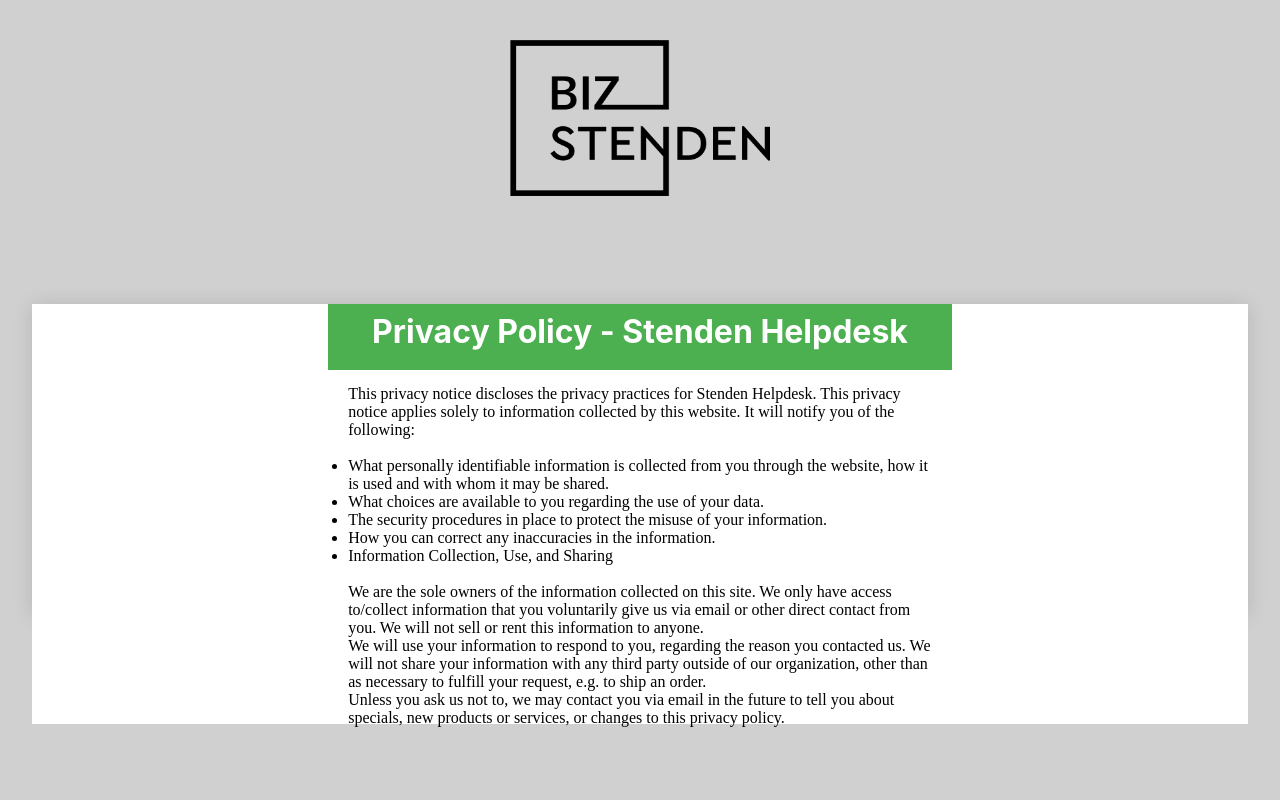
After one commit to be-easyy/Stenden-Helpdesk, a PHP site: page /privacy.html in a window 1280 px wide. The commit adds this page. Run offline with PHP 8.4, Linux system fonts and the light colour scheme; some libraries are stand-ins or nearby versions.

Commit message:
Final push, its done!

```diff
--- a/faq.html
+++ b/faq.html
@@ -59,9 +59,10 @@
                     the notifications. And unblock the file if your antivirus has blocked it.</p>
                     </div>
 
-                    <button class="accordion"><b>My father left for cigarretes and never came back</b></button>
+                    <button class="accordion"><b>Software doesn't recieve new updates on windows XP, why so?</b></button>
                     <div class="panel">
-                    <p>Damn, timmy </p>
+                    <p>We have moved on from windows XP and the only updates which we will put out for that system will be scarce minor bug fixes.
+                    Sadly Windows 98 and Windows XP users, this year combined go up to only 7% of our total user base</p>
                     </div>
 
                     <button class="accordion"><b>After the last update of your software on <i>MAC OS X 10.5 Leopard</i> the tables are broken and can't be filled! </b></button>
--- a/history.php
+++ b/history.php
@@ -33,8 +33,7 @@ CheckAny();
 
         <div class="content">
             <div class="content_margin">
-            <h1>All Closed Tickets</h1><br/>
-<?php // TODO change type, solution, and employee in table
+<?php
 
 $SQLConnect = OpenDBConnection();
 
--- a/history_admin.php
+++ b/history_admin.php
@@ -33,8 +33,7 @@ CheckAny();
 
         <div class="content">
             <div class="content_margin">
-            <h1>All Closed Tickets</h1><br/>
-<?php // TODO change type, solution, and employee in table
+<?php
 
 $SQLConnect = OpenDBConnection();
 
--- a/index.php
+++ b/index.php
@@ -32,7 +32,11 @@
 					</form>
 				</div>
 			</div>
-		</div>
+			<div class="disclaimer">
+				<div class="disclaimer_part"><a href="disclaimer.html">Disclaimer</a></div>
+				<div class="disclaimer_part"><a href="privacy.html">Privacy Policy</a></div>
+			</div>
+</div>
 	</div>
 </body>
 </html>
--- /dev/null
+++ b/privacy.html
@@ -0,0 +1,45 @@
+<!DOCTYPE html>
+
+<html>
+    <head>
+        <meta charset="UTF-8">
+        <link rel="stylesheet" href="style/style.css" type="text/css">
+        <link rel="stylesheet" href="https://use.fontawesome.com/releases/v5.6.3/css/all.css">
+        <title>Ticket Submission - Stenden Helpdesk</title>
+    </head>
+    <body>
+        <div class="page">
+            <div class="wrap">
+                <div class="header">
+                    <div class="logo">
+                <a href="./index.php">
+                    <img id="logo" src="img/logo.png" alt="Logo">
+                </a>
+                    </div>
+                <div class="content">
+                    <div class="content_">
+                    <div class="disclaimer_feed">
+                    <h1 class="details_header">Privacy Policy - Stenden Helpdesk</h1>
+                    <div class="disclaimer_text">
+                        <p>This privacy notice discloses the privacy practices for Stenden Helpdesk. This privacy notice applies solely to information collected by this website. It will notify you of the following:</p>
+<br>
+                                <ul>
+                                <li>What personally identifiable information is collected from you through the website, how it is used and with whom it may be shared.</li>
+                                <li>What choices are available to you regarding the use of your data.</li>
+                                <li>The security procedures in place to protect the misuse of your information.</li>
+                                <li>How you can correct any inaccuracies in the information.</li>
+                                <li>Information Collection, Use, and Sharing</li>
+                                </ul>
+                                <br>
+                                <p>We are the sole owners of the information collected on this site. We only have access to/collect information that you voluntarily give us via email or other direct contact from you. We will not sell or rent this information to anyone.</p>
+
+                                <p>We will use your information to respond to you, regarding the reason you contacted us. We will not share your information with any third party outside of our organization, other than as necessary to fulfill your request, e.g. to ship an order.</p>
+
+                                <p>Unless you ask us not to, we may contact you via email in the future to tell you about specials, new products or services, or changes to this privacy policy.</p>
+
+                    </div>
+                    </div>
+                </div>
+        </div>
+    </body>
+</html>
--- a/style/style.css
+++ b/style/style.css
@@ -330,6 +330,29 @@ th, td {
 }
 /*login page END*/
 
+.disclaimer {
+	text-align: center;
+}
+
+.disclaimer_part {
+	width: 100%;
+	color: #555;
+	padding: 5px;
+}
+
+.disclaimer_text {
+	width: 48%;
+	height: 175px;
+	padding-top: 15px;
+	margin: 0 auto;
+}
+
+.disclaimer_feed {
+	width: 100%;
+	height: 420px;
+	background-color: white;
+}
+
 /*FAQ page START*/
 
 .headerfaq {
@@ -345,7 +368,7 @@ th, td {
 	padding: 18px;
 	width: 100%;
 	border: none;
-	text-align: left;
+	text-align: center;
 	outline: none;
 	font-size: 15px;
 	transition: 0.4s;
@@ -362,6 +385,7 @@ th, td {
 	display: none;
 	background-color: #f3f3f3;
 	overflow: hidden;
+	text-align: center;
 }
 
 .panel p{
@@ -438,6 +462,21 @@ input[type="submit"]:hover {
 	animation: spin 800ms linear;
 }
 
+.success {
+	text-align: center;
+}
+
+textarea {
+	width: 30%;
+	height: 100px;
+	padding: 12px 20px;
+	box-sizing: border-box;
+	border: 2px solid #ccc;
+	border-radius: 4px;
+	background-color: #f8f8f8;
+	resize: none;
+  }
+
 .detailss {
 	width: 350px;
 	height: 340px;
@@ -456,6 +495,17 @@ input[type="submit"]:hover {
 
 .details_header {
 	width: 50%;
+	height: 50px;
+	padding: 8px;
+	text-align: center;
+	background-color: #4CAF50;
+	color: white;
+	margin: 0 auto;
+	font-family: -apple-system, BlinkMacSystemFont, 'Segoe UI', Roboto, Oxygen, Ubuntu, Cantarell, 'Open Sans', 'Helvetica Neue', sans-serif;
+}
+
+.details_header1 {
+	width: 20%;
 	height: 50px;
 	padding: 8px;
 	text-align: center;
```
Also changed, not shown: disclaimer.html (added, +34 -0 lines), faq_admin.html (+3 -5 lines), input_ticket.php (+22 -16 lines), overview_client.php (+17 -10 lines).
